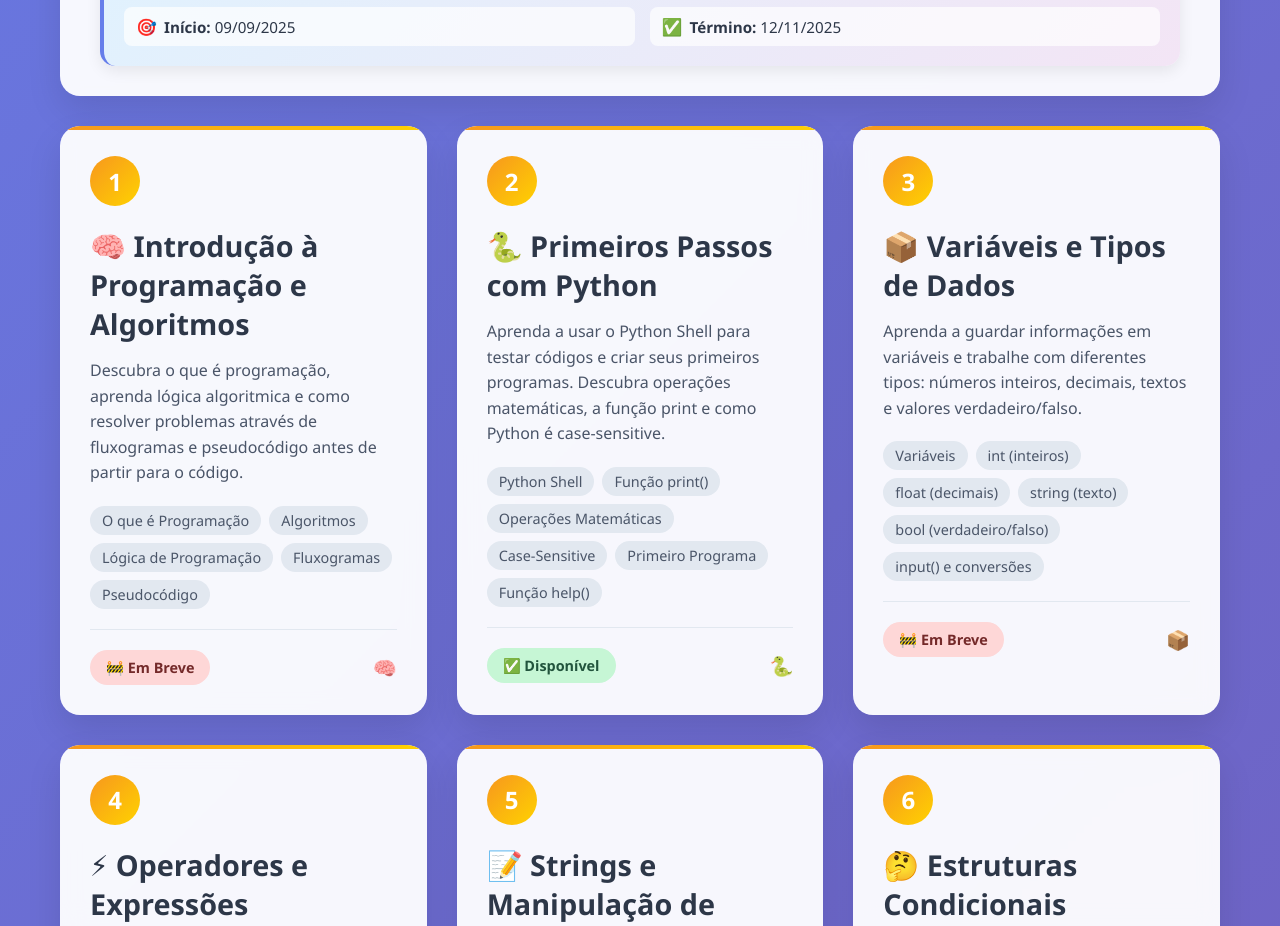
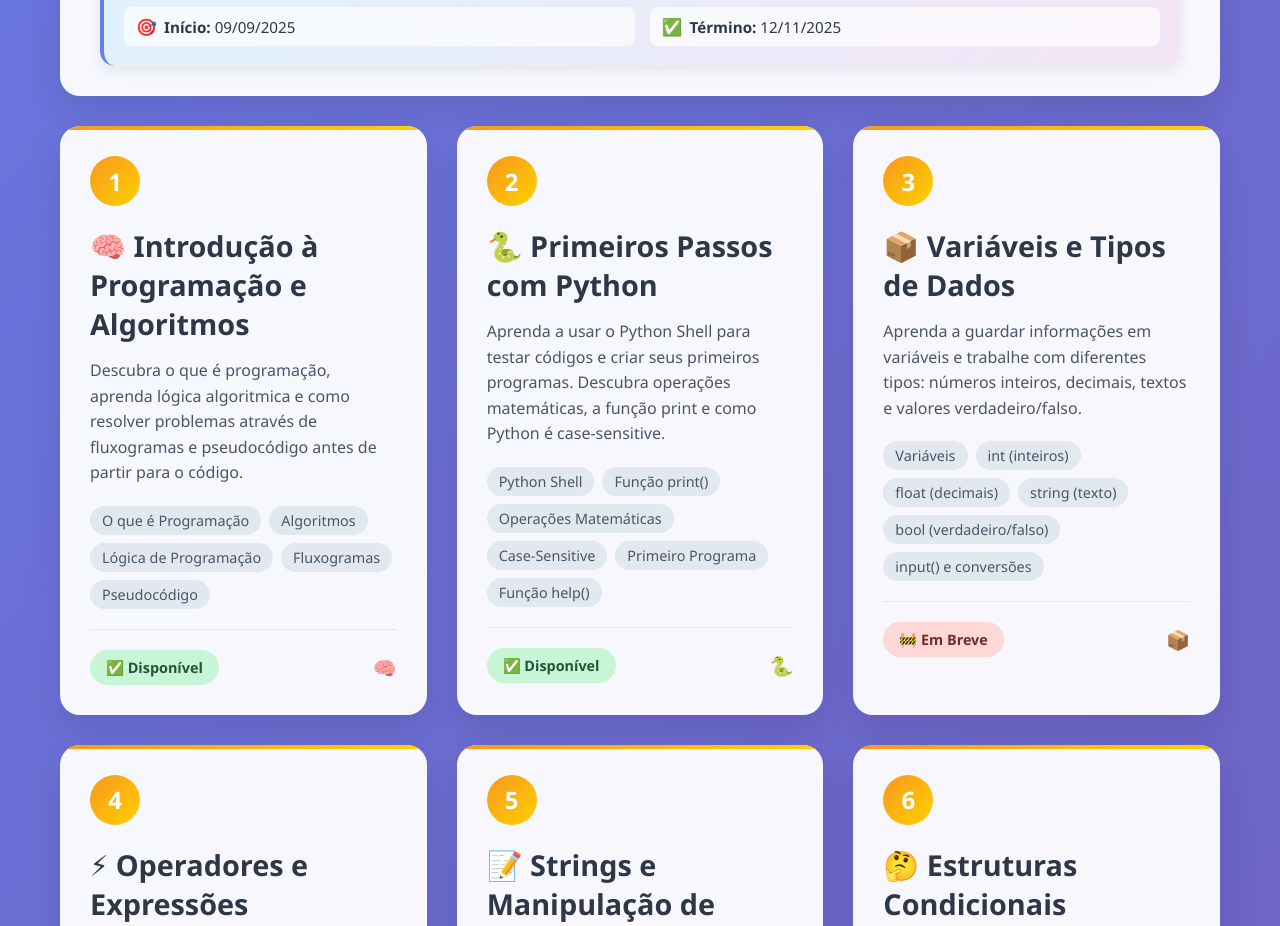
Before and after one commit to cesarazevedo/energias, a plain HTML site: page index.html in a window 1280 px wide. Shown: the part 1140-2066 px from the top of the page. Drawn offline with Linux system fonts and the light colour scheme.

Commit message:
Add files via upload

```diff
--- a/index.html
+++ b/index.html
@@ -451,7 +451,7 @@
 
             <div class="chapters-grid">
                 <!-- Capítulo 1 - Introdução à Programação -->
-                <div class="chapter-card bimestre3">
+                <a href="introducao-programacao-aula.html" class="chapter-card bimestre3">
                     <div class="chapter-number">1</div>
                     <h2 class="chapter-title">🧠 Introdução à Programação e Algoritmos</h2>
                     <p class="chapter-description">
@@ -466,10 +466,10 @@
                         <span class="topic-tag">Pseudocódigo</span>
                     </div>
                     <div class="chapter-status">
-                        <span class="status-badge status-coming-soon">🚧 Em Breve</span>
+                        <span class="status-badge status-available">✅ Disponível</span>
                         <span class="chapter-icon">🧠</span>
                     </div>
-                </div>
+                </a>
 
                 <!-- Capítulo 2 - Primeiros Passos com Python -->
                 <div class="chapter-card bimestre3">
```
